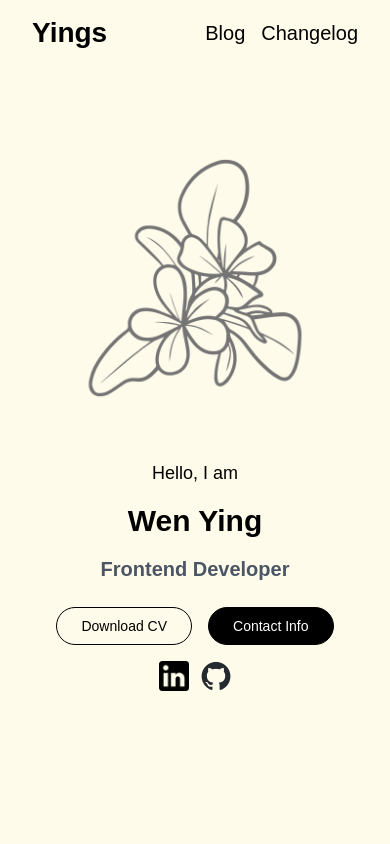
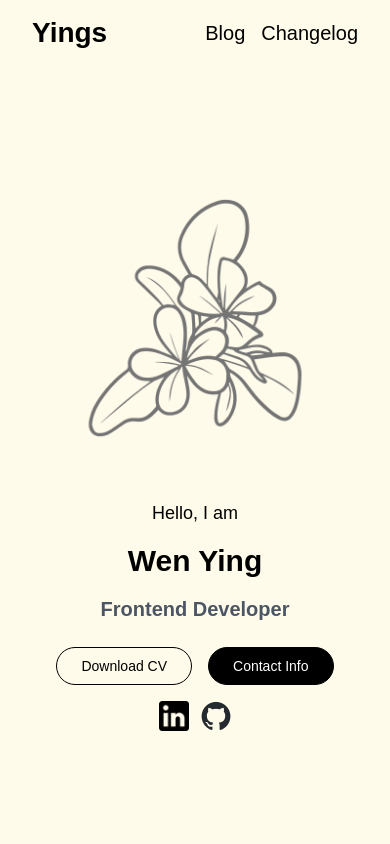
Before and after one commit to ismeleft/WenYingPortfolio, a Next.js app: page / in a window 390 px wide. Shown: the top 844 px of the page. Built offline with nearby package versions, Linux system fonts and the light colour scheme.

Commit message:
style:fix image layout at mobile

```diff
--- a/Components/Topsection/TopSection.js
+++ b/Components/Topsection/TopSection.js
@@ -11,7 +11,7 @@ const TopSection = () => {
           width={250}
           height={250}
           alt="flower"
-          className="mb-4 sm:mb-0"
+          className="mb-4 sm:mb-0 mt-20"
         />
         <div className="profile flex flex-col items-center gap-4">
           <div className="text-lg sm:text-xl md:text-2xl">Hello, I am</div>
```
